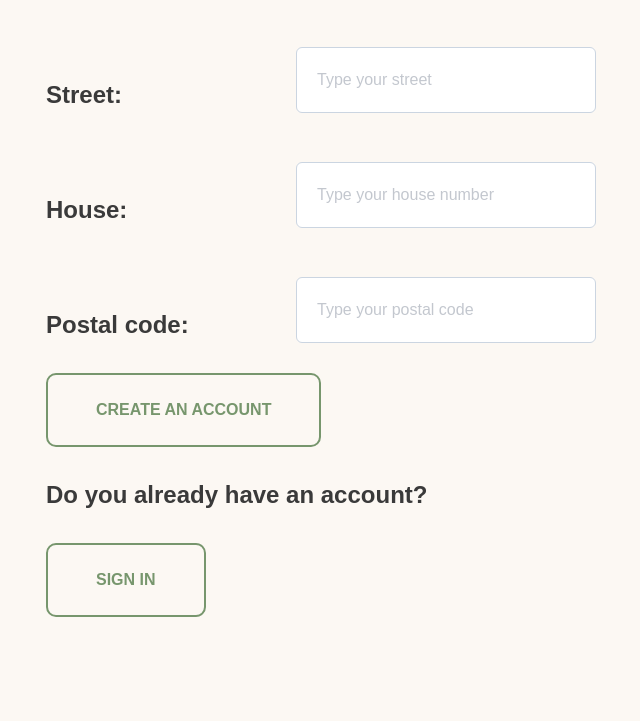
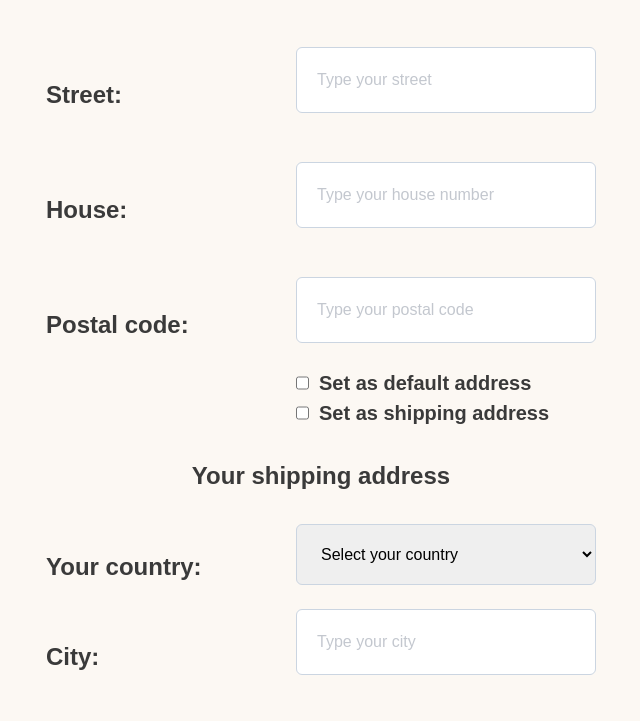
Before and after one commit to anastakozz/soap_naturee, a React (Create React App) app in the folder rs-soap-shop/: page /sign-up in a window 1280 px wide. Shown: the part 990-1711 px from the top of the page, without its empty margins (54-694 px from the left). Built offline with nearby package versions, Linux system fonts and the light colour scheme.

Commit message:
feat: implement a copy of the billing fields values to shipping fields values

```diff
--- a/rs-soap-shop/src/components/forms/registrationForm/RegistrationForm.tsx
+++ b/rs-soap-shop/src/components/forms/registrationForm/RegistrationForm.tsx
@@ -27,17 +27,51 @@ export const RegistrationForm = () => {
   const [email, setEmail] = useState('');
   const [password, setPassword] = useState('');
   const [date, setDate] = useState('');
+
   const [city, setCity] = useState('');
+  const [shippingCity, setShippingCity] = useState('');
+
   const [street, setStreet] = useState('');
+  const [shippingStreet, setShippingStreet] = useState('');
+
   const [house, setHouse] = useState('');
+  const [shippingHouse, setShippingHouse] = useState('');
+
   const [postalCode, setPostalCode] = useState('');
+  const [shippingPostalCode, setShippingPostalCode] = useState('');
+
   const [firstName, setFirstName] = useState('');
   const [secondName, setSecondName] = useState('');
+
   const [selectedCountry, setSelectedCountry] = useState('');
+  const [shippingSelectedCountry, setShippingSelectedCountry] = useState('');
+
+  const [shouldCopy, setShouldCopy] = useState(false);
 
   const [selectedCountryError, setSelectedCountryError] = useState(false);
+  const [shippingCountryError, setShippingCountryError] = useState(false);
+
+  const [isShippingAddressActive, setIsShippingAddressActive] = useState(false);
 
 
+  const handleCopyClick = () => {
+    setShouldCopy(!shouldCopy);
+    setIsShippingAddressActive(!isShippingAddressActive);
+    if (shouldCopy) {
+      setShippingSelectedCountry('');
+      setShippingCity('');
+      setShippingStreet('')
+      setShippingHouse('')
+      setShippingPostalCode('')
+
+    } else {
+      setShippingSelectedCountry(selectedCountry);
+      setShippingCity(city);
+      setShippingStreet(street);
+      setShippingHouse(house);
+      setShippingPostalCode(postalCode);
+    }
+  };
 
 
   function validateAllInputs() {
@@ -61,6 +95,13 @@ export const RegistrationForm = () => {
       setSelectedCountryError(false);
     }
 
+    if (!shippingSelectedCountry) {
+      setShippingCountryError(true);
+      return;
+    } else {
+      setShippingCountryError(false);
+    }
+
     if (!emailValidationResult && !passwordValidationResult && !dateValidationResult && !cityValidationResult &&
       !streetValidationResult && !houseValidationResult && !postalCodeValidationResult && !firstNameValidationResult &&
     !secondNameValidationResult && selectedCountry
@@ -72,12 +113,23 @@ export const RegistrationForm = () => {
         email: email,
         password: password,
         date: date,
-        country: selectedCountry,
-        city: city,
-        street: street,
-        house: house,
-        postalCode: postalCode
-      }
+        billingAddress: {
+          country: selectedCountry,
+          city: city,
+          street: street,
+          house: house,
+          postalCode: postalCode,
+          isDefault: true                         // !!!!!!!
+        },
+        // shippingAddress: {
+        //     country: selectedCountryShipping,
+        //     city: cityShipping,
+        //     street: streetShipping,
+        //     house: houseShipping,
+        //     postalCode: postalCodeShipping,
+        //     isDefault: true                           // !!!!!!!!!
+        //     }
+      };
       console.log(registrationData)
     }
   }
@@ -114,13 +166,13 @@ export const RegistrationForm = () => {
                    isSubmitted={isSubmitted}
                    onChange={(newValue) => setPassword(newValue)}
             />
-            <h4 className={'text-h4 text-grayLColor dark:text-primaryColor font-bold my-sm text-center'}>Your address</h4>
+            <h4 className={'text-h4 text-grayLColor dark:text-primaryColor font-bold my-sm text-center'}>Your billing address</h4>
             <div className={'md:flex md:justify-between items-end'}>
-              <label className={'font-semibold text-h4 text-grayLColor dark:text-primaryColor whitespace-nowrap'} htmlFor="options">Your country:</label>
+              <label className={'font-semibold text-h4 text-grayLColor dark:text-primaryColor whitespace-nowrap'} htmlFor="billingOptions">Your country:</label>
               <div>
                 {selectedCountryError && <p className="error-message text-red-500">Please select your country</p>}
                 <select
-                  id={'options'}
+                  id={'billingOptions'}
                   value={selectedCountry}
                   onChange={(e) => {
                     setSelectedCountry(e.target.value);
@@ -136,9 +188,12 @@ export const RegistrationForm = () => {
               </div>
             </div>
 
+
             <Input {...cityValidation}
                    isSubmitted={isSubmitted}
-                   onChange={(newValue) => setCity(newValue)}
+                   onChange={(newValue) => {
+                     setCity(newValue)
+                   }}
             />
             <Input {...streetValidation}
                    isSubmitted={isSubmitted}
@@ -154,6 +209,74 @@ export const RegistrationForm = () => {
                    isSubmitted={isSubmitted}
                    onChange={(newValue) => setPostalCode(newValue)}
             />
+            <div className={'md:ml-[250px]'}>
+              <div className={'flex'}>
+                <input
+                  id={'setAsDefAddress'}
+                  type={'checkbox'}
+                ></input>
+                <label className={'block ml-min font-semibold text-h5 text-grayLColor dark:text-primaryColor whitespace-nowrap'} htmlFor="setAsDefAddress">Set as default address</label>
+              </div>
+              <div className={'flex'}>
+                <input
+                    id={'setAsShipAddress'}
+                    type={'checkbox'}
+                    onClick={handleCopyClick}
+                ></input>
+                <label className={'block ml-min font-semibold text-h5 text-grayLColor dark:text-primaryColor whitespace-nowrap'} htmlFor="setAsShipAddress">Set as shipping address</label>
+              </div>
+            </div>
+            <h4 className={'text-h4 text-grayLColor dark:text-primaryColor font-bold my-sm text-center'}>Your shipping address</h4>
+
+            <div className={'md:flex md:justify-between items-end'}>
+              <label className={'font-semibold text-h4 text-grayLColor dark:text-primaryColor whitespace-nowrap'} htmlFor="shippingOptions">Your country:</label>
+              <div>
+                {selectedCountryError && <p className="error-message text-red-500">Please select your country</p>}
+                <select
+                  id={'shippingOptions'}
+                  value={shippingSelectedCountry}
+                  onChange={(e) => {
+                    setShippingSelectedCountry(e.target.value);
+                    setSelectedCountryError(false);
+                  }}
+                  className={selectedCountryError ? 'error p-5 font-medium rounded-md w-inputs border border-slate-300 placeholder:opacity-60 dark:bg-graySColor dark:placeholder-black' : 'p-5 font-medium rounded-md w-inputs border border-slate-300 placeholder:opacity-60 dark:bg-graySColor dark:placeholder-black'}
+                >
+                  <option value="" disabled>Select your country</option>
+                  <option>Italy</option>
+                  <option>Spain</option>
+                  <option>Germany</option>
+                </select>
+              </div>
+            </div>
+
+            <Input {...cityValidation}
+                   isSubmitted={isSubmitted}
+                   val={shippingCity}
+                   onChange={(newValue) => setShippingCity(newValue)}
+                   disabled={isShippingAddressActive}
+            />
+
+            <Input {...streetValidation}
+                   isSubmitted={isSubmitted}
+                   val={shippingStreet}
+                   onChange={(newValue) => setStreet(newValue)}
+                   disabled={isShippingAddressActive}
+            />
+            <Input {...streetValidation}
+                   label='House:'
+                   placeholder='Type your house number'
+                   isSubmitted={isSubmitted}
+                   val={shippingHouse}
+                   onChange={(newValue) => setHouse(newValue)}
+                   disabled={isShippingAddressActive}
+            />
+            <Input {...postalCodeValidation}
+                   isSubmitted={isSubmitted}
+                   val={shippingPostalCode}
+                   onChange={(newValue) => setPostalCode(newValue)}
+                   disabled={isShippingAddressActive}
+            />
+
             <div className={'my-sm'}>
               <FormButton onClick={validateAllInputs}>CREATE AN ACCOUNT</FormButton>
             </div>
--- a/rs-soap-shop/src/components/forms/validateFunctions/password.tsx
+++ b/rs-soap-shop/src/components/forms/validateFunctions/password.tsx
@@ -4,6 +4,7 @@ export function validatePassword(password: string) {
   const numberRegex = /[0-9]/;
   const specialCharRegex = /[!@#$%^&*]/;
 
+  if (password) {
     if (password.trim() !== password) {
       return 'The password must not contain leading or trailing whitespace.';
     } else if (password.length < 8) {
@@ -19,4 +20,6 @@ export function validatePassword(password: string) {
     } else {
       return '';
     }
+  } else return 'The password must contain at least 1 special character.'
+
 }
--- a/rs-soap-shop/src/components/forms/validateFunctions/street.tsx
+++ b/rs-soap-shop/src/components/forms/validateFunctions/street.tsx
@@ -1,3 +1,3 @@
 export function validateStreet(street: string) {
-  if (street === '') return 'Field must contain at least one character';
+  if (!street || street === '') return 'Field must contain at least one character';
 }
--- a/rs-soap-shop/src/lib/interfaces.tsx
+++ b/rs-soap-shop/src/lib/interfaces.tsx
@@ -7,9 +7,11 @@ export interface ButtonProps {
 export interface InputProps {
   label: string
   type: string
+  val?: string
   placeholder?: string
   isSubmitted?: boolean
   onChange?: (value: string) => void;
+  disabled?: boolean
 }
 
 export interface InputErrorProps {
@@ -21,3 +23,22 @@ export interface InputErrorObject {
     message: string
   }
 }
+
+export interface registrationData {
+  firstName: string
+  secondName: string
+  email: string
+  password: string
+  date: string
+  billingAddress: address
+  shippingAddress: address
+}
+
+export interface address {
+  country: string
+  city: string
+  street: string
+  house: string
+  postalCode: string
+  isDefault: boolean
+}
--- a/rs-soap-shop/src/lib/utils/inputValidations.ts
+++ b/rs-soap-shop/src/lib/utils/inputValidations.ts
@@ -44,12 +44,6 @@ export const dateValidation = {
   type: 'date'
 }
 
-export const dropdownValidation = {
-  name: 'dropdown',
-  label: 'Your country:',
-  type: 'select'
-}
-
 export const streetValidation = {
   name: 'street',
   label: 'Street:',
```
Also changed, not shown: rs-soap-shop/src/components/forms/Input.tsx (+9 -2 lines), rs-soap-shop/src/components/forms/validateFunctions/city.tsx (+8 -5 lines). Lines whose indentation alone changed are shown as unchanged.
